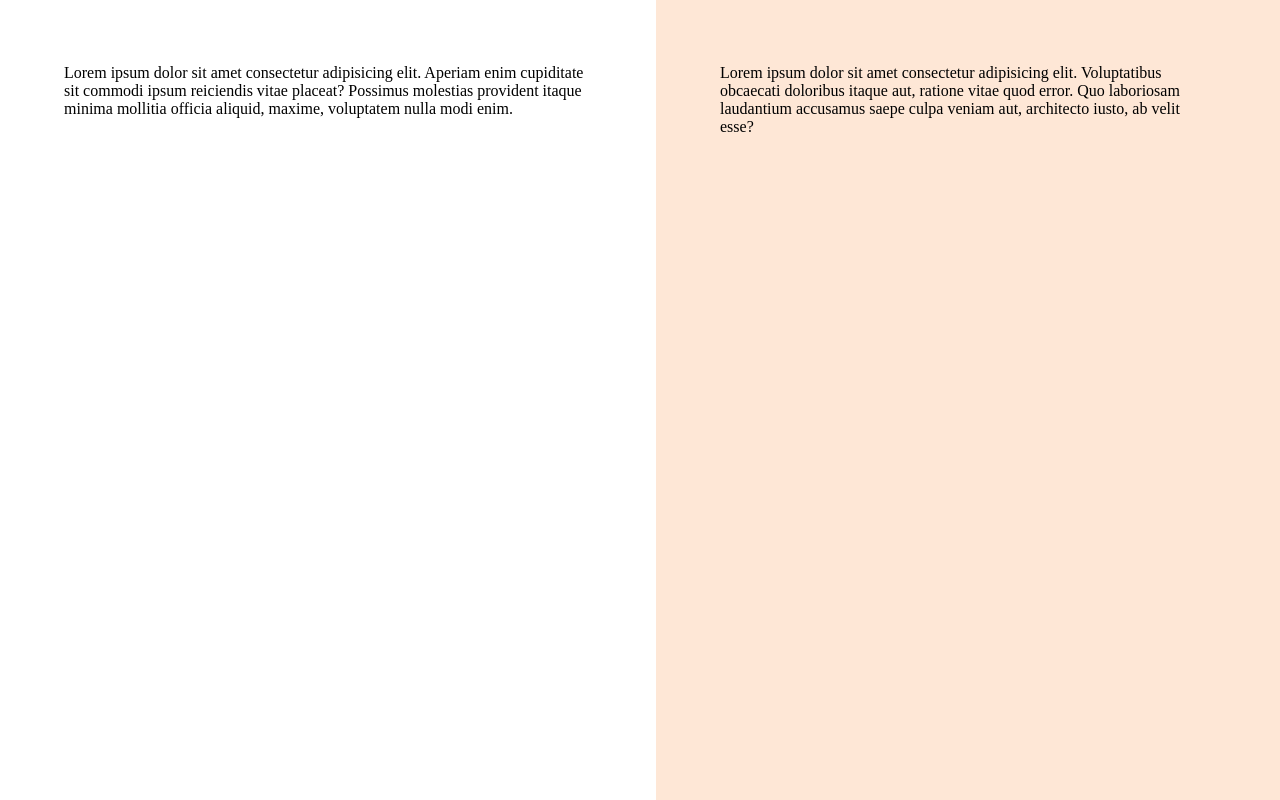
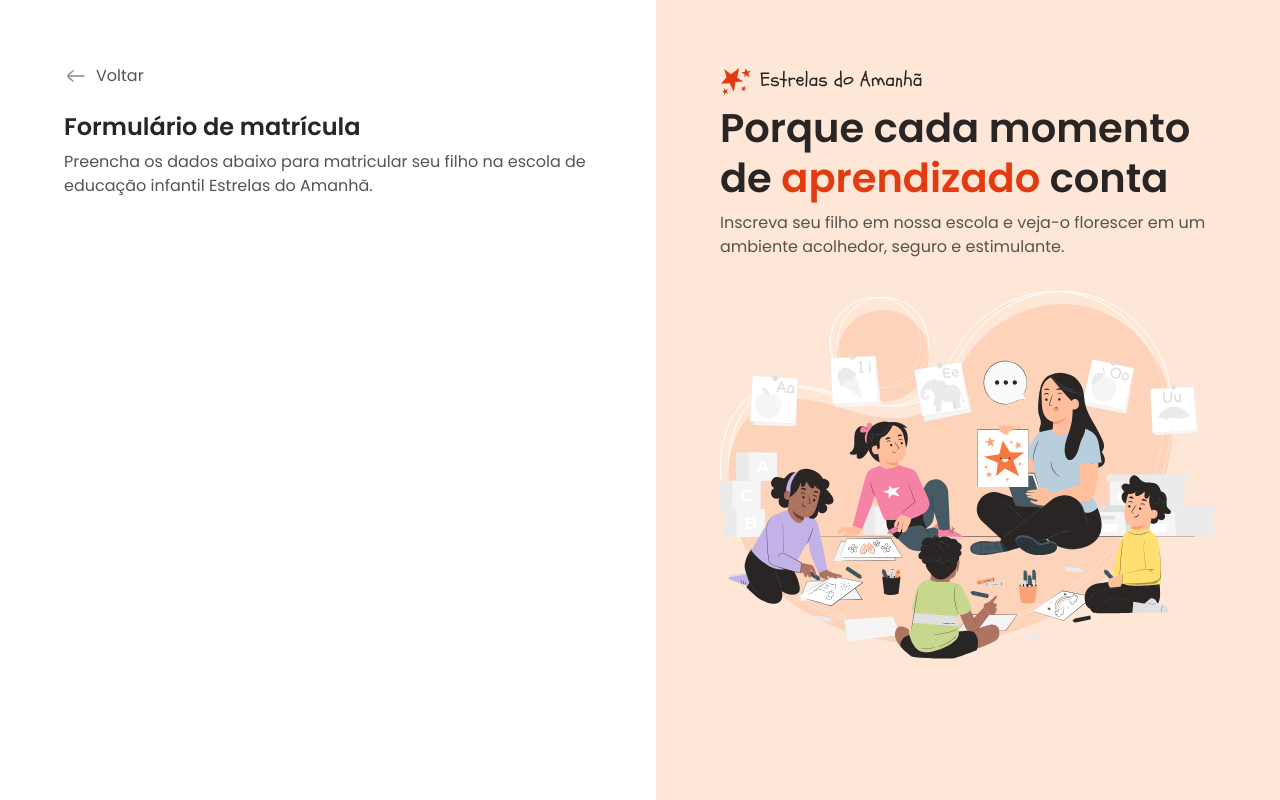
Before and after one commit to luizindevv/Projeto-Formulario-de-matricula, a plain HTML site: page index.html in a window 1280 px wide. Drawn offline with Linux system fonts and the light colour scheme.

Commit message:
conteudo aside e conteudo do main

```diff
--- a/index.html
+++ b/index.html
@@ -13,12 +13,29 @@
     <div id="app">
         <main>
             <div class="main-container">
-                Lorem ipsum dolor sit amet consectetur adipisicing elit. Aperiam enim cupiditate sit commodi ipsum reiciendis vitae placeat? Possimus molestias provident itaque minima mollitia officia aliquid, maxime, voluptatem nulla modi enim.
+                <div class="back">
+                    <img src="assets/icons/arrow-left-02.svg" alt="icone de voltar">
+                    <span>Voltar</span>
+
+                </div>
+                    <div>
+                        <h1>Formulário de matrícula</h1>
+                        <p>Preencha os dados abaixo para matricular seu filho na escola de educação infantil Estrelas do Amanhã.</p>
+                    </div>
+
             </div>
         </main>
 
         <aside>
-            <div class="aside-container">Lorem ipsum dolor sit amet consectetur adipisicing elit. Voluptatibus obcaecati doloribus itaque aut, ratione vitae quod error. Quo laboriosam laudantium accusamus saepe culpa veniam aut, architecto iusto, ab velit esse?</div>
+            <div class="aside-container">
+                <header>
+                    <img src="assets/logo svg.svg" alt="estrela do amanhã">
+                    <h2> Porque cada momento de <span> aprendizado</span> conta </h2>
+                    <p> Inscreva seu filho em nossa escola e veja-o florescer em um ambiente acolhedor, seguro e estimulante. </p>
+                </header>
+
+                <img src="assets/Illustration.svg" alt="ilustração de uma professora com crianças prestando atenção">
+            </div>
         </aside>
     </div>
 </body>
--- a/style/global.css
+++ b/style/global.css
@@ -28,4 +28,15 @@
 
 body {
     overflow: hidden;
+    font: var(--text);
+    color: var(--text-secondary);
 }
+
+h1, h2 {
+    color: var(--text-primary);
+}
+
+img {
+    max-width: 100%;
+    height: auto;
+}
--- a/style/layout.css
+++ b/style/layout.css
@@ -13,6 +13,18 @@ main {
         max-width: 33rem;
         margin-left: auto;
     }
+
+    & .back {
+        display: flex;
+        align-items: center;
+        gap: .5rem;
+        margin-bottom: 1.5rem;
+    }
+
+    & h1 {
+        font: 600 1.5rem/1.25 var(--font-family);
+        margin-bottom: .5rem;
+    }
 }
 
 aside {
@@ -21,5 +33,19 @@ aside {
 
     & .aside-container {
         max-width: 31rem;
+
+        & > img {
+            margin-top: 2rem;
+
+        }
+    }
+
+    & h2 {
+        font: 600 2.5rem/ 1.25 var(--font-family);
+        margin-bottom: .5rem;
+
+        & span {
+            color: var(--text-highlight);
+        }
     }
 }
```
